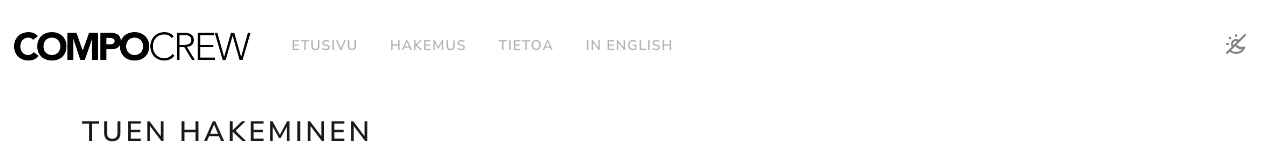
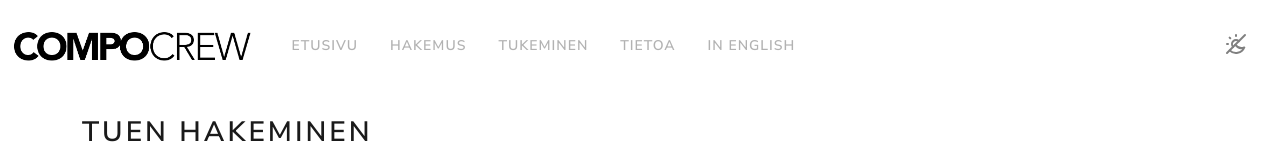
Before and after one commit to T-101/compocrew-web, a SvelteKit app: page /hakemus in a window 1280 px wide. Shown: the top 160 px of the page. Built offline with nearby package versions, Linux system fonts and the light colour scheme.

Commit message:
add support link to nav

```diff
--- a/src/routes/+layout.svelte
+++ b/src/routes/+layout.svelte
@@ -25,6 +25,10 @@
                     {#if active('/hakemus/')} <span class="visually-hidden">(aktiivinen)</span> {/if}
                 </li>
                 <li class="nav-item me-3">
+                    <a class="nav-link {active('/tukeminen/')}" href="/tukeminen">Tukeminen</a>
+                    {#if active('/tukeminen/')} <span class="visually-hidden">(aktiivinen)</span> {/if}
+                </li>
+                <li class="nav-item me-3">
                     <a class="nav-link {active('/tietoa/')}" href="/tietoa">Tietoa</a>
                     {#if active('/tietoa/')} <span class="visually-hidden">(aktiivinen)</span> {/if}
                 </li>
```
